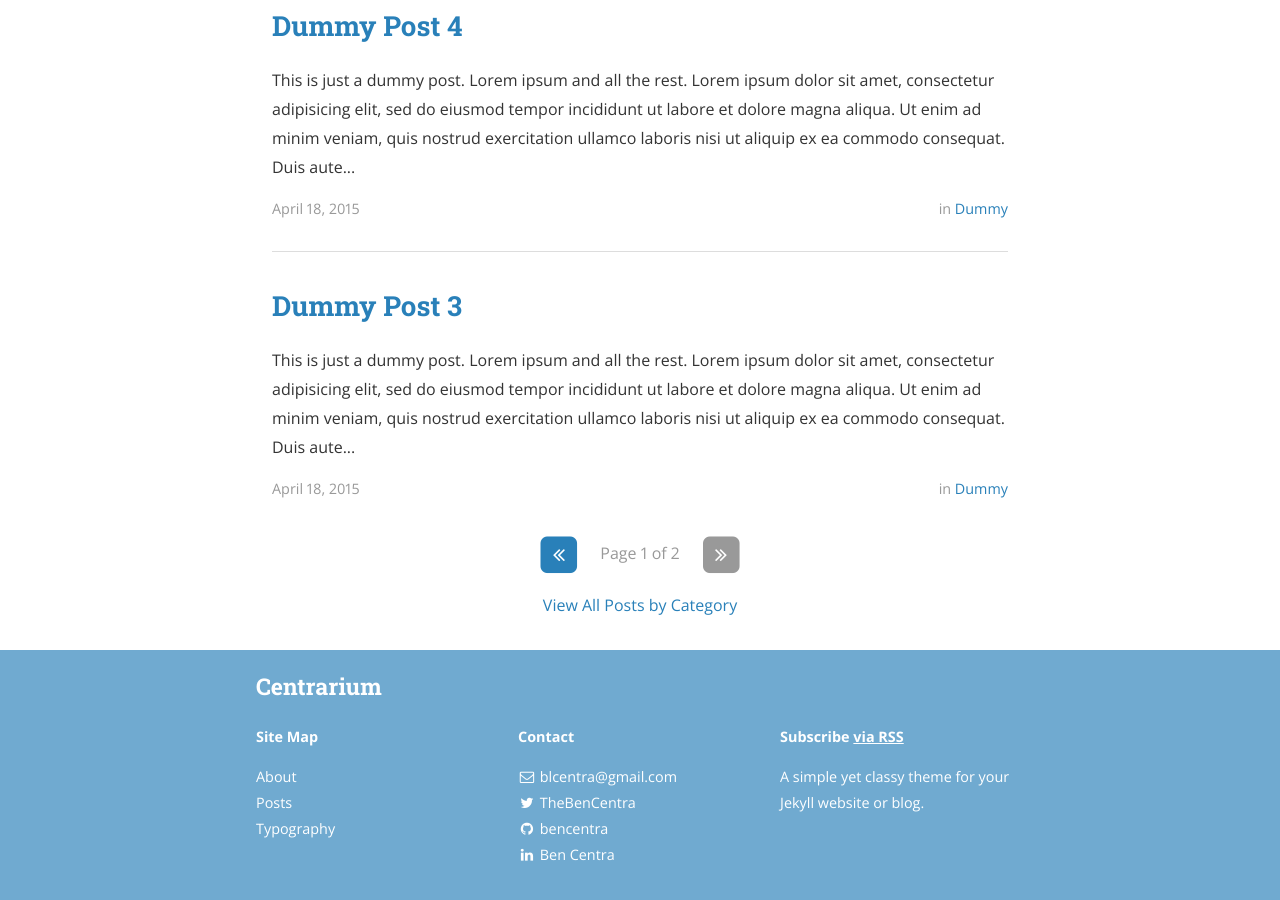
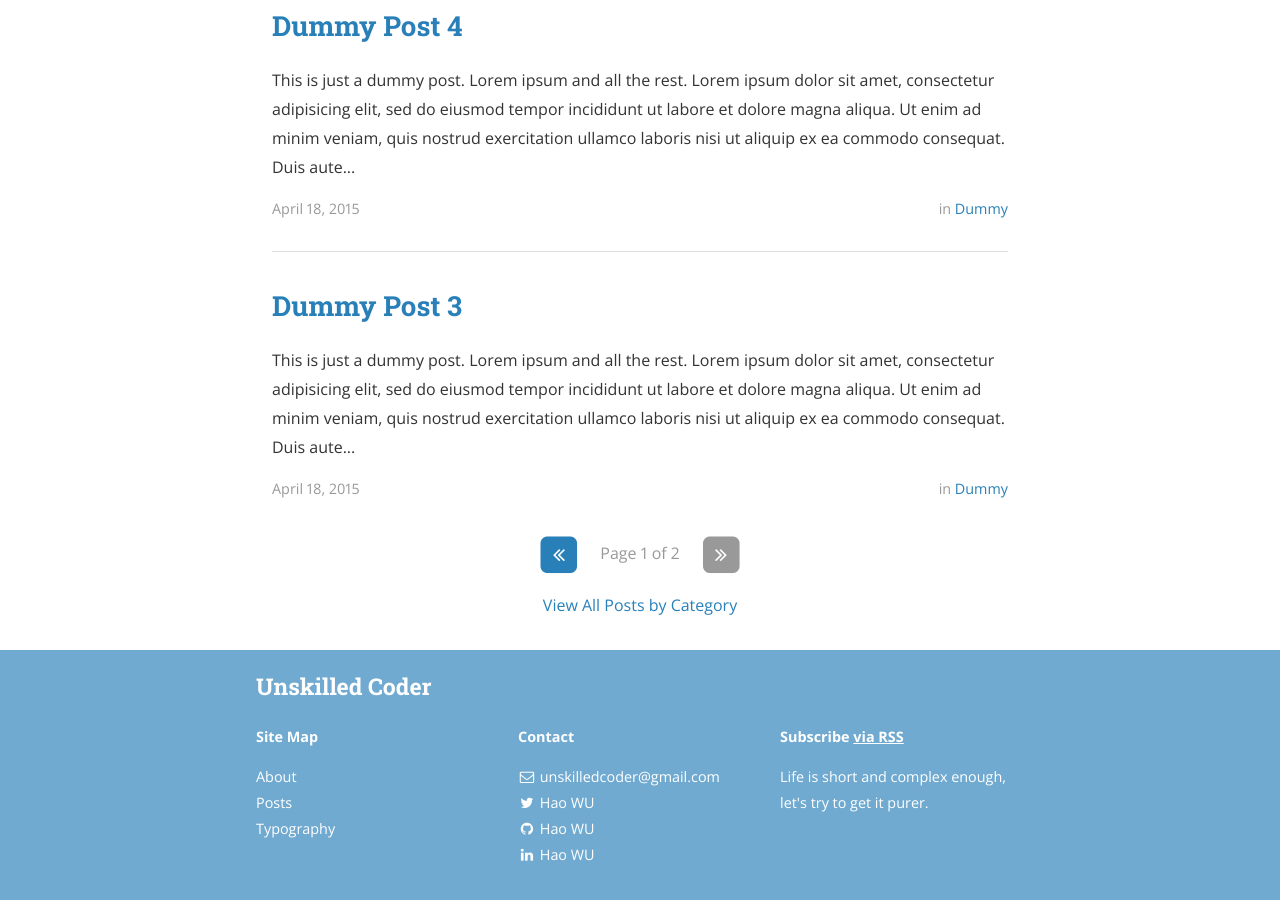
Before and after one commit to unskilledcoder/unskilledcoder.github.io, a Jekyll site: the page built from index.html, in a window 1280 px wide and 900 px high, scrolled down 1345 px. Built offline with Jekyll 4.4.1, drawn with Linux system fonts in a browser that asks for light colours; nearby versions of some CDN libraries; the list of posts is cut into pages by our own code; a style sheet for code colours, icons or effects is not loaded; some of the changed text lies outside the part shown.

Commit message:
some basic change

```diff
--- a/_config.yml
+++ b/_config.yml
@@ -9,12 +9,12 @@ exclude:
   - "/vendor/"
 
 # Site settings
-title: Centrarium
-subtitle: "A simple yet classy theme for your Jekyll website or blog"
-email: blcentra@gmail.com
-name: Ben Centra
+title: Unskilled Coder
+subtitle: "To make complex world pure"
+email: unskilledcoder@gmail.com
+name: Hao WU
 description: >
-  A simple yet classy theme for your Jekyll website or blog.
+  Life is short and complex enough, let's try to get it purer.
 # Base URL of site (i.e. /blog). It should always start with a slash,
 # and never end with a slash. Set it to a blank value if hosting at the
 # root of your server.
@@ -65,36 +65,36 @@ descriptions:
 # social:
 #   - name: Twitter                         # Name of the service
 #     icon: twitter                         # Font Awesome icon to use (minus fa- prefix)
-#     username: "@TheBenCentra"             # (User) Name to display in the footer link
-#     url: https://twitter.com/TheBenCentra # URL of your profile (leave blank to not display in footer)
+#     username: "@wuha"                     # (User) Name to display in the footer link
+#     url: https://twitter.com/wuhao1542    # URL of your profile (leave blank to not display in footer)
 #     desc: Follow me on Twitter            # Description to display as link title, etc
 #     share: true                           # Include in the "Share" section of posts
 social:
   - name: Twitter
     icon: twitter
-    username: TheBenCentra
-    url: https://twitter.com/TheBenCentra
+    username: Hao WU
+    url: https://twitter.com/wuhao1542
     desc: Follow me on Twitter
     share: true
 
   - name: Facebook
     icon: facebook
-    username: thebencentra
+    username: Hao WU
     url:
     desc: Friend me on Facebook
     share: true
 
   - name: GitHub
     icon: github
-    username: bencentra
-    url: https://github.com/bencentra
+    username: Hao WU
+    url: https://github.com/unskilledcoder
     desc: Fork me on GitHub
     share: false
 
   - name: LinkedIn
     icon: linkedin
-    username: Ben Centra
-    url: https://www.linkedin.com/pub/ben-centra/47/769/60a
+    username: Hao WU
+    url: www.linkedin.com/in/wuhao1542
     desc: Connect with me on LinkedIn
     share: true
 
```
